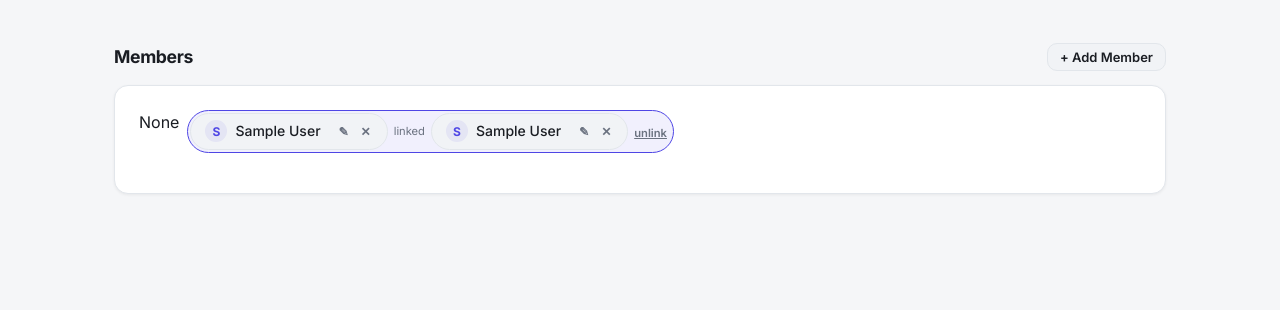
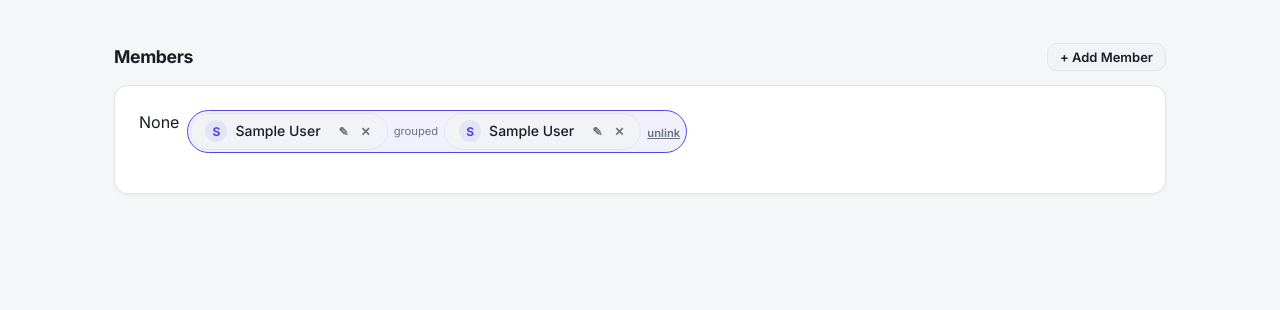
Before and after one commit to andrewmaledy/easysplit, a Flask app: page /projects/1 in a window 1280 px wide. Shown: the part 1236-1546 px from the top of the page. Run offline with Flask 3, Linux system fonts and the light colour scheme; the visitor is signed in with stand-in values (Sample User, id 1); tables that the repository leaves empty hold one stand-in row (values such as "Sample post").

Commit message:
Change 'linked' label to 'grouped'

```diff
--- a/templates/project.html
+++ b/templates/project.html
@@ -328,7 +328,7 @@
                                 <button type="submit" style="background:none;border:none;cursor:pointer;color:var(--text-dim);font-size:0.75rem;padding:0 2px;" title="Remove">&#10005;</button>
                             </form>
                         </span>
-                        <span style="color:var(--text-dim);font-size:0.7rem;padding:0 2px;">linked</span>
+                        <span style="color:var(--text-dim);font-size:0.7rem;padding:0 2px;">grouped</span>
                         <span class="member-chip">
                             <span class="av">{{ partner.name[0]|upper }}</span>
                             <span>{{ partner.name }}</span>
```
